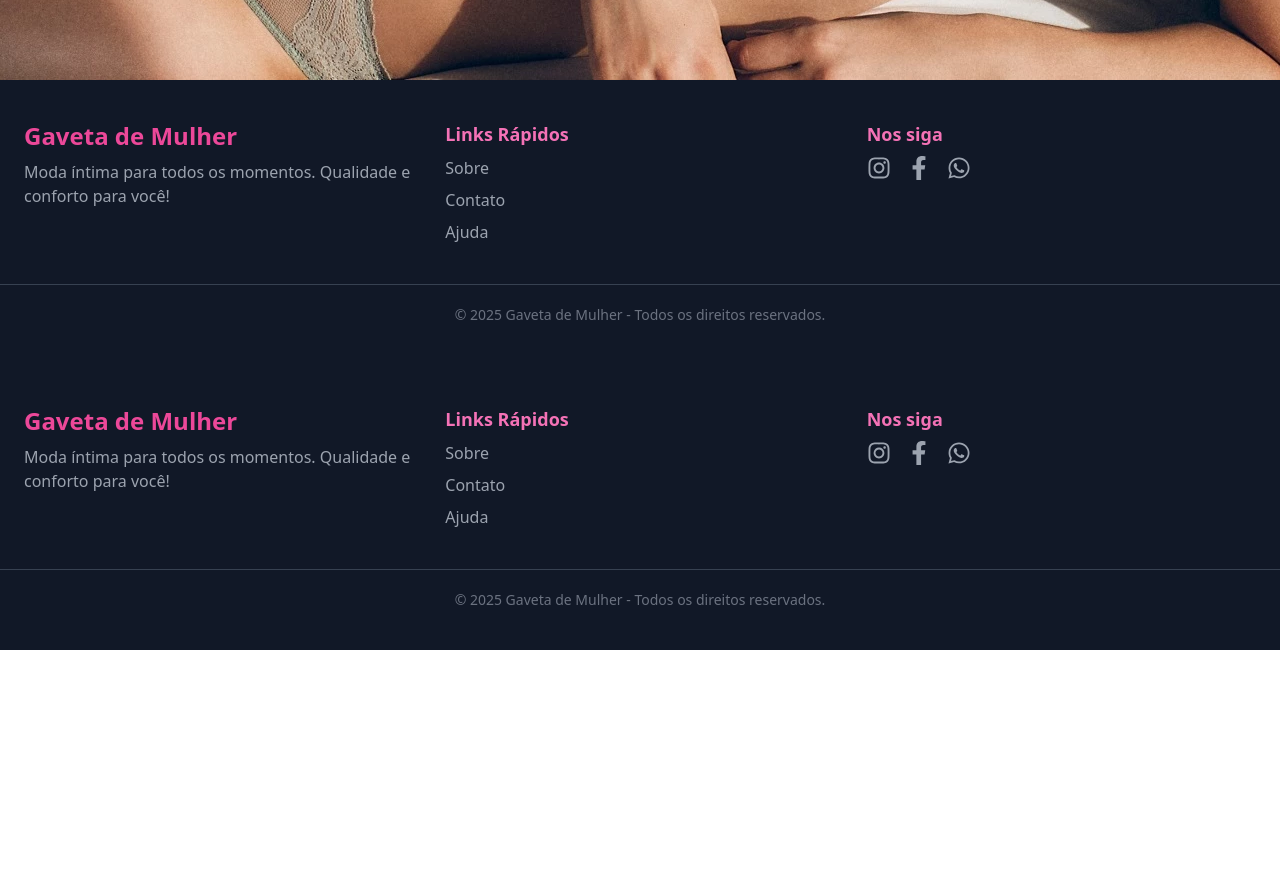
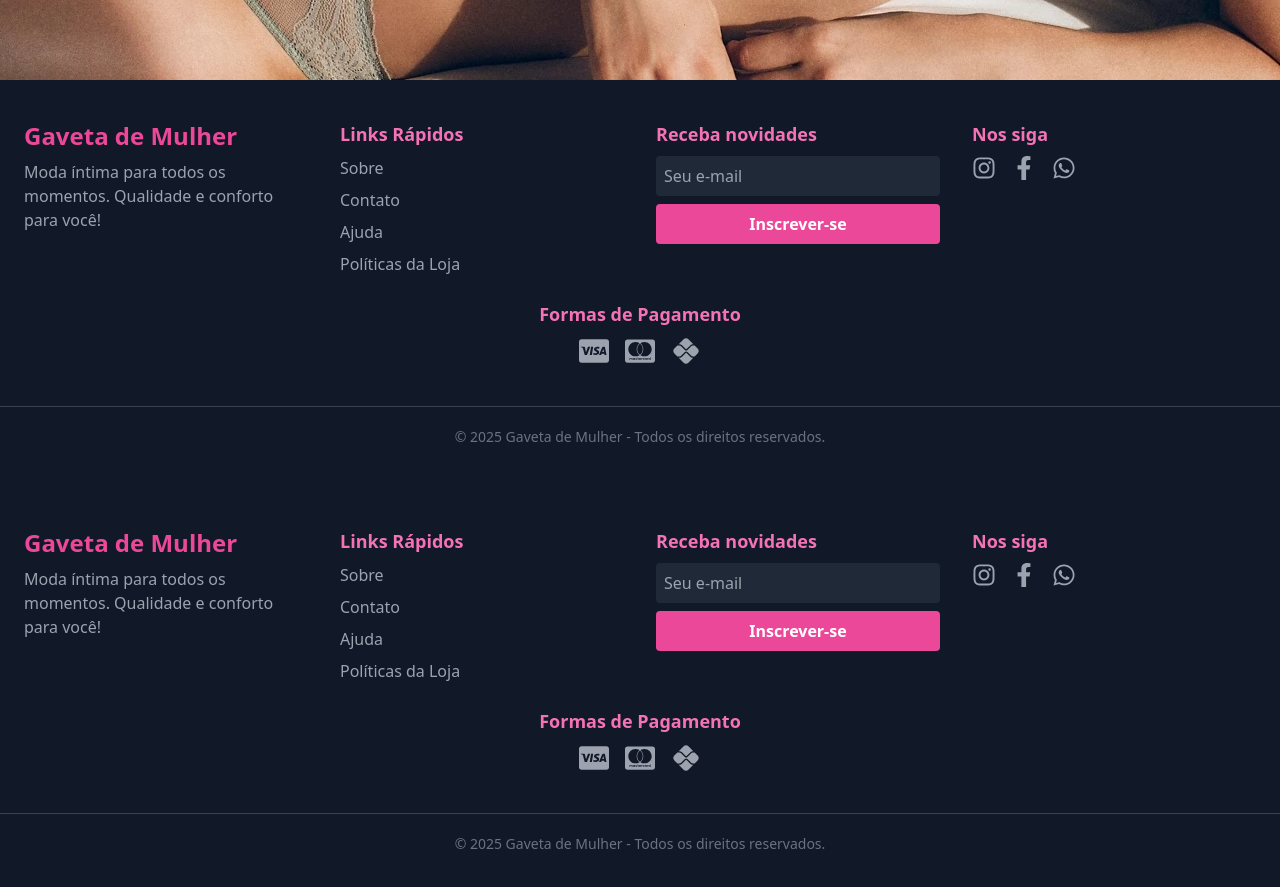
Before and after one commit to LuanderV/loja-lingerie, a Next.js app: page /components/footer in a window 1280 px wide. Shown: the part 820-1707 px from the top of the page. Before the commit the page ends 1470 px from the top, so only its background shows below. Built offline with nearby package versions, Linux system fonts and the light colour scheme.

Commit message:
feat: Adicionado formas de pagamentos, newsletter

```diff
--- a/app/(pages)/(home)/components/footer/page.tsx
+++ b/app/(pages)/(home)/components/footer/page.tsx
@@ -1,10 +1,11 @@
 import Link from "next/link";
-import { FaFacebookF, FaInstagram, FaWhatsapp } from "react-icons/fa";
+import { FaFacebookF, FaInstagram, FaWhatsapp, FaCcVisa, FaCcMastercard } from "react-icons/fa";
+import { MdOutlinePix } from "react-icons/md";
 
 export default function Footer() {
   return (
     <footer className="bg-gray-900 text-white py-10">
-      <div className="container mx-auto px-6 grid grid-cols-1 md:grid-cols-3 gap-8">
+      <div className="container mx-auto px-6 footer-container grid grid-cols-1 md:grid-cols-4 gap-8">
 
         {/* LOGO E DESCRIÇÃO */}
         <div>
@@ -18,16 +19,22 @@ export default function Footer() {
         <div>
           <h3 className="text-lg font-semibold text-pink-400">Links Rápidos</h3>
           <ul className="mt-2 space-y-2">
-            <li>
-              <Link href="/sobre" className="text-gray-400 hover:text-pink-400">Sobre</Link>
-            </li>
-            <li>
-              <Link href="/contato" className="text-gray-400 hover:text-pink-400">Contato</Link>
-            </li>
-            <li>
-              <Link href="/ajuda" className="text-gray-400 hover:text-pink-400">Ajuda</Link>
-            </li>
+            <li><Link href="/sobre" className="text-gray-400 hover:text-pink-400">Sobre</Link></li>
+            <li><Link href="/contato" className="text-gray-400 hover:text-pink-400">Contato</Link></li>
+            <li><Link href="/ajuda" className="text-gray-400 hover:text-pink-400">Ajuda</Link></li>
+            <li><Link href="/politicas" className="text-gray-400 hover:text-pink-400">Políticas da Loja</Link></li>
           </ul>
+        </div>
+
+        {/* FORMULÁRIO DE NEWSLETTER */}
+        <div>
+          <h3 className="text-lg font-semibold text-pink-400">Receba novidades</h3>
+          <form className="mt-2 flex flex-col">
+            <input type="email" placeholder="Seu e-mail" className="p-2 rounded bg-gray-800 text-white outline-none"/>
+            <button className="mt-2 bg-pink-500 hover:bg-pink-600 text-white font-bold py-2 px-4 rounded">
+              Inscrever-se
+            </button>
+          </form>
         </div>
 
         {/* REDES SOCIAIS */}
@@ -41,6 +48,16 @@ export default function Footer() {
         </div>
       </div>
 
+      {/* FORMAS DE PAGAMENTO */}
+      <div className="mt-6 text-center">
+        <h3 className="text-lg font-semibold text-pink-400">Formas de Pagamento</h3>
+        <div className="mt-2 flex justify-center space-x-4">
+          <FaCcVisa className="text-3xl text-gray-400" />
+          <FaCcMastercard className="text-3xl text-gray-400" />
+          <MdOutlinePix className="text-3xl text-gray-400" />
+        </div>
+      </div>
+
       {/* COPYRIGHT */}
       <div className="mt-10 text-center text-gray-500 border-t border-gray-700 pt-5 text-sm">
         &copy; 2025 Gaveta de Mulher - Todos os direitos reservados.
```
